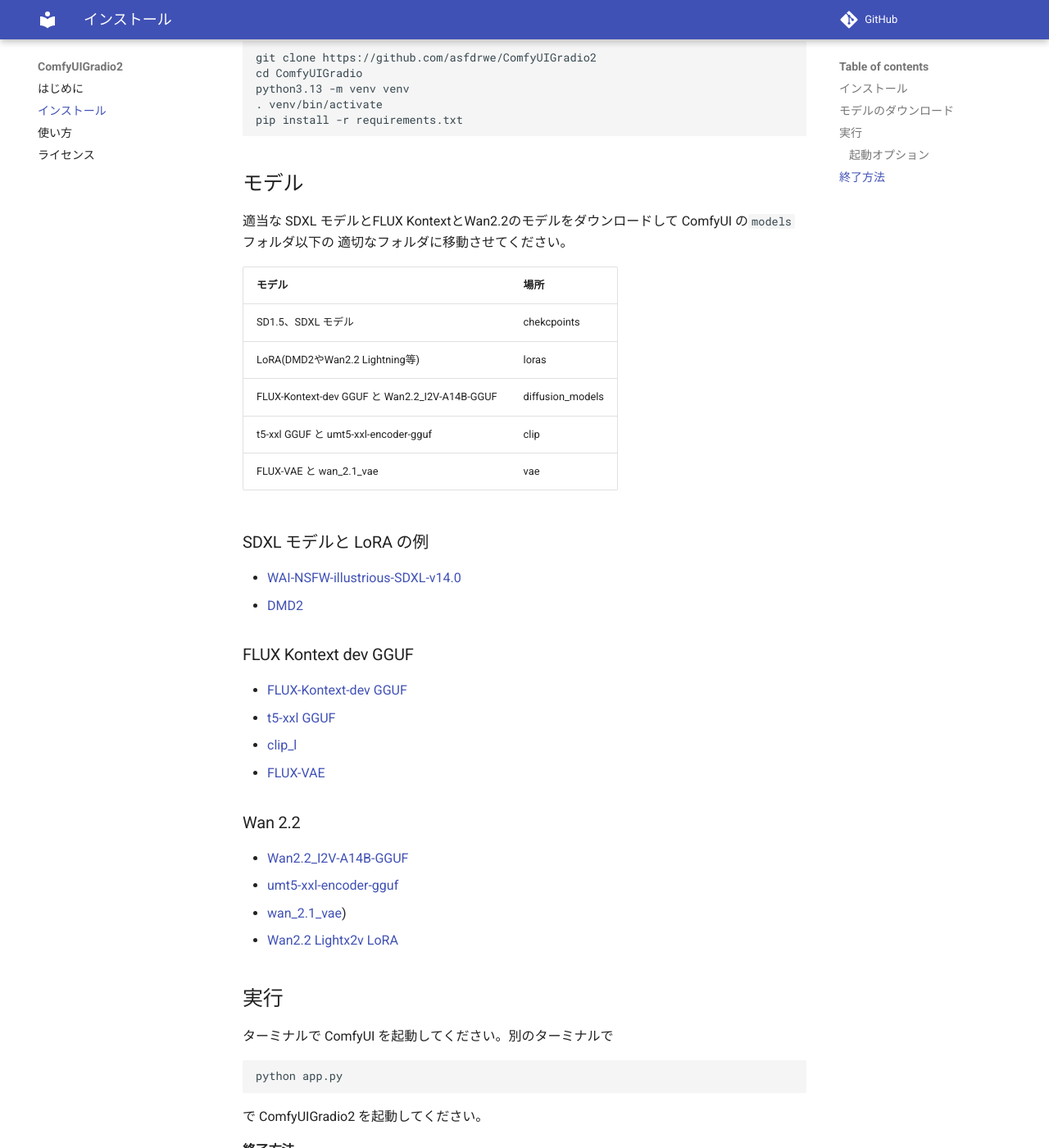
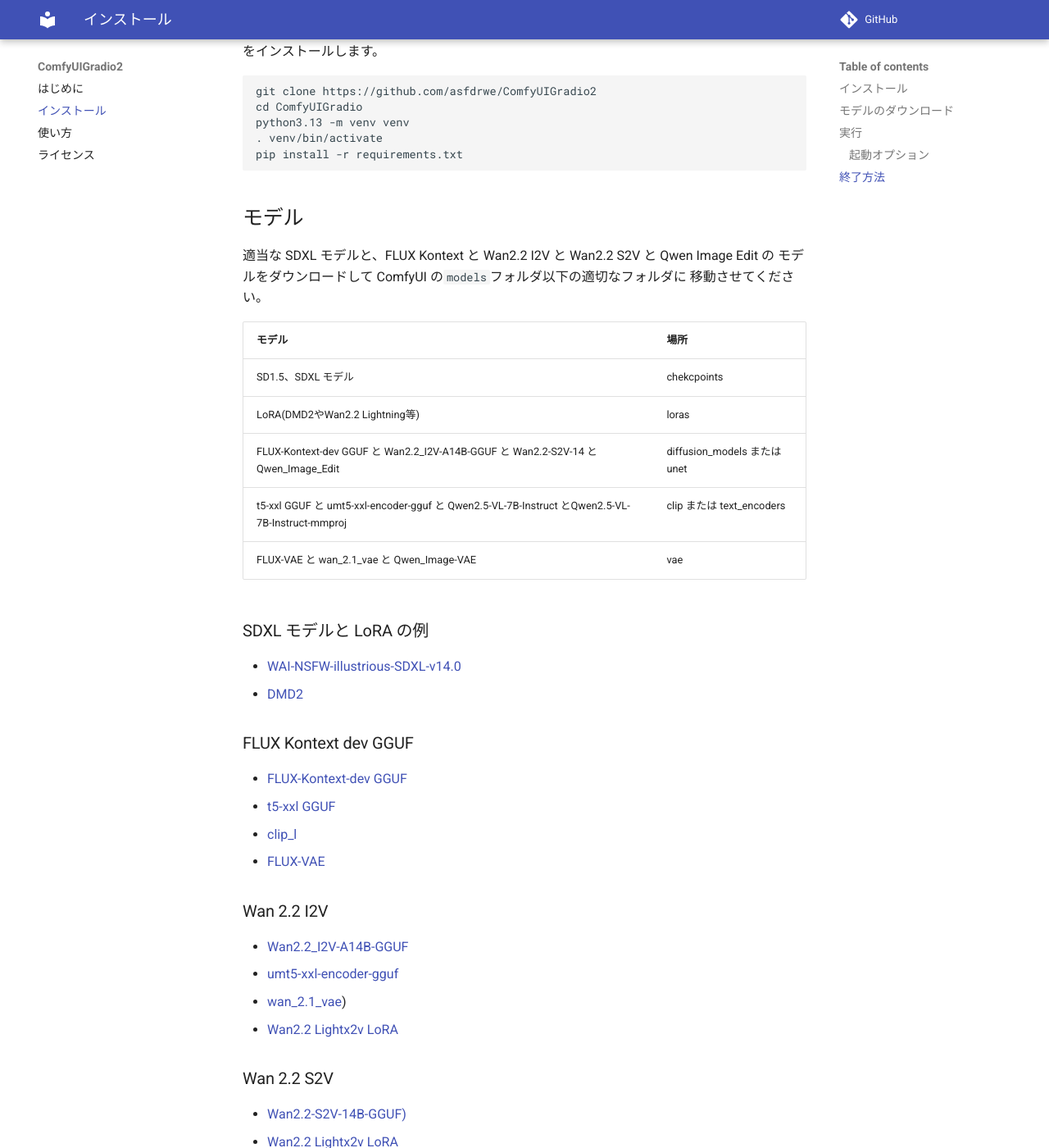
Before and after one commit to asfdrwe/ComfyUIGradio2, an MkDocs documentation site: the page built from docs/install.md, in a window 1280 px wide and 1400 px high, scrolled down 5233 px. Shown: the whole window at 82% size. Built offline with MkDocs 1.6.1 and Material for MkDocs 9.7.7, drawn with Linux system fonts in a browser that asks for light colours; comment, search, counter and statistics services are not loaded; some of the changed text lies outside the part shown.

Commit message:
updated distribution package and documents

````diff
--- a/docs/install.md
+++ b/docs/install.md
@@ -11,7 +11,7 @@
 [ComfyUI-DepthAnythingV2](https://github.com/kijai/ComfyUI-DepthAnythingV2)
 をインストールしてください。
 
-[こちら](https://huggingface.co/asfdrwe/WAI14DMD2-GGUF/resolve/main/ComfyUIGradio2.zip)をクリックして
+[こちら](https://huggingface.co/asfdrwe/WAI14DMD2-GGUF/resolve/main/ComfyUIGradio2-20250910.zip)をクリックして
 ComfyUIGradio2 をダウンロードしてください。ComfyUIGradio2 をインストールしたい
 フォルダにファイルを移動させ、右クリックしすべて展開を選びファイルを展開してください。
 ComfyGradio のフォルダに展開するとこうなります。
@@ -19,15 +19,17 @@
 ![install01.png](image/install01.png)
 
 ## モデルのダウンロード
-FLUX KontextとWan2.2のモデルをまとめてダウンロードできるツールを用意してあります。
+FLUX Kontext と Wan2.2 I2V と Wan2.2 S2V と Qwen Image Edit のモデルをまとめて
+ダウンロードできるツールを用意してあります。
 ComfyUIGradio2 フォルダ内にある`model_download.bat` をダブルクリックして実行し、
 `models` フォルダを丸ごと ComfyUI フォルダに移動させてください。
+
 ComfyUIGradio に含まれる ComfyUI を利用している場合、モデルファイルが 2 つ
 重複していますが、上書きして問題ありません。
 
 ![install02.png](image/install02.png)
 
-33.5GB ダウンロードするのでストレージの容量と通信回線容量に気を付けてください。
+50GB 程度ダウンロードするので、ストレージの容量と通信回線容量に気を付けてください。
 
 SDXL モデルは
 [WAI-NSFW-illustrious-SDXL-v14.0](https://civitai.com/models/827184/wai-nsfw-illustrious-sdxl)
@@ -104,16 +106,17 @@
 ```
 
 ## モデル
-適当な SDXL モデルとFLUX KontextとWan2.2のモデルをダウンロードして ComfyUI の`models`フォルダ以下の
-適切なフォルダに移動させてください。
+適当な SDXL モデルと、FLUX Kontext と Wan2.2 I2V と Wan2.2 S2V と Qwen Image Edit の
+モデルをダウンロードして ComfyUI の`models`フォルダ以下の適切なフォルダに
+移動させてください。
 
 | モデル | 場所 |
 |-------|-----|
 | SD1.5、SDXL モデル | chekcpoints |
 | LoRA(DMD2やWan2.2 Lightning等) | loras |
-| FLUX-Kontext-dev GGUF と Wan2.2_I2V-A14B-GGUF| diffusion_models |
-| t5-xxl GGUF と umt5-xxl-encoder-gguf |  clip |
-| FLUX-VAE と wan_2.1_vae | vae |
+| FLUX-Kontext-dev GGUF と Wan2.2_I2V-A14B-GGUF と Wan2.2-S2V-14 と Qwen_Image_Edit | diffusion_models または unet |
+| t5-xxl GGUF と umt5-xxl-encoder-gguf と Qwen2.5-VL-7B-Instruct とQwen2.5-VL-7B-Instruct-mmproj |  clip または text_encoders |
+| FLUX-VAE と wan_2.1_vae と Qwen_Image-VAE | vae |
 
 ### SDXL モデルと LoRA の例
 
@@ -128,12 +131,21 @@
 - [clip_l](https://huggingface.co/comfyanonymous/flux_text_encoders/tree/main)
 - [FLUX-VAE](https://huggingface.co/Comfy-Org/Lumina_Image_2.0_Repackaged)
 
-### Wan 2.2
+### Wan 2.2 I2V
 - [Wan2.2_I2V-A14B-GGUF](https://huggingface.co/bullerwins/Wan2.2-I2V-A14B-GGUF)
 - [umt5-xxl-encoder-gguf](https://huggingface.co/city96/umt5-xxl-encoder-gguf)
 - [wan_2.1_vae](https://huggingface.co/Comfy-Org/Wan_2.1_ComfyUI_repackaged))
 - [Wan2.2 Lightx2v LoRA](https://huggingface.co/Comfy-Org/Wan_2.2_ComfyUI_Repackaged/tree/main/split_files/loras)
 
+### Wan 2.2 S2V
+- [Wan2.2-S2V-14B-GGUF)](https://huggingface.co/QuantStack/Wan2.2-S2V-14B-GGUF)
+- [Wan2.2 Lightx2v LoRA](https://huggingface.co/Comfy-Org/Wan_2.2_ComfyUI_Repackaged/tree/main/split_files/loras)
+- [wav2vec2_large_english](https://huggingface.co/Comfy-Org/Wan_2.2_ComfyUI_Repackaged/tree/main/split_files/audio_encoders)
+
+### Qwen Image Edit
+- [Qwen-Image-Edit-GGUF と Qwen_Image-VAE](https://huggingface.co/QuantStack/Qwen-Image-Edit-GGUF)
+- [Qwen-Image-Edit-Lightning](https://huggingface.co/lightx2v/Qwen-Image-Lightning)
+- [Qwen2.5-VL-7B-Instruct と Qwen2.5-VL-7B-Instruct-mmproj](https://huggingface.co/unsloth/Qwen2.5-VL-7B-Instruct-GGUF)
 
 ## 実行
 
````
Also changed, not shown: README.md (+22 -6 lines), docs/usage.md (+2 -15 lines), 3 other files.
